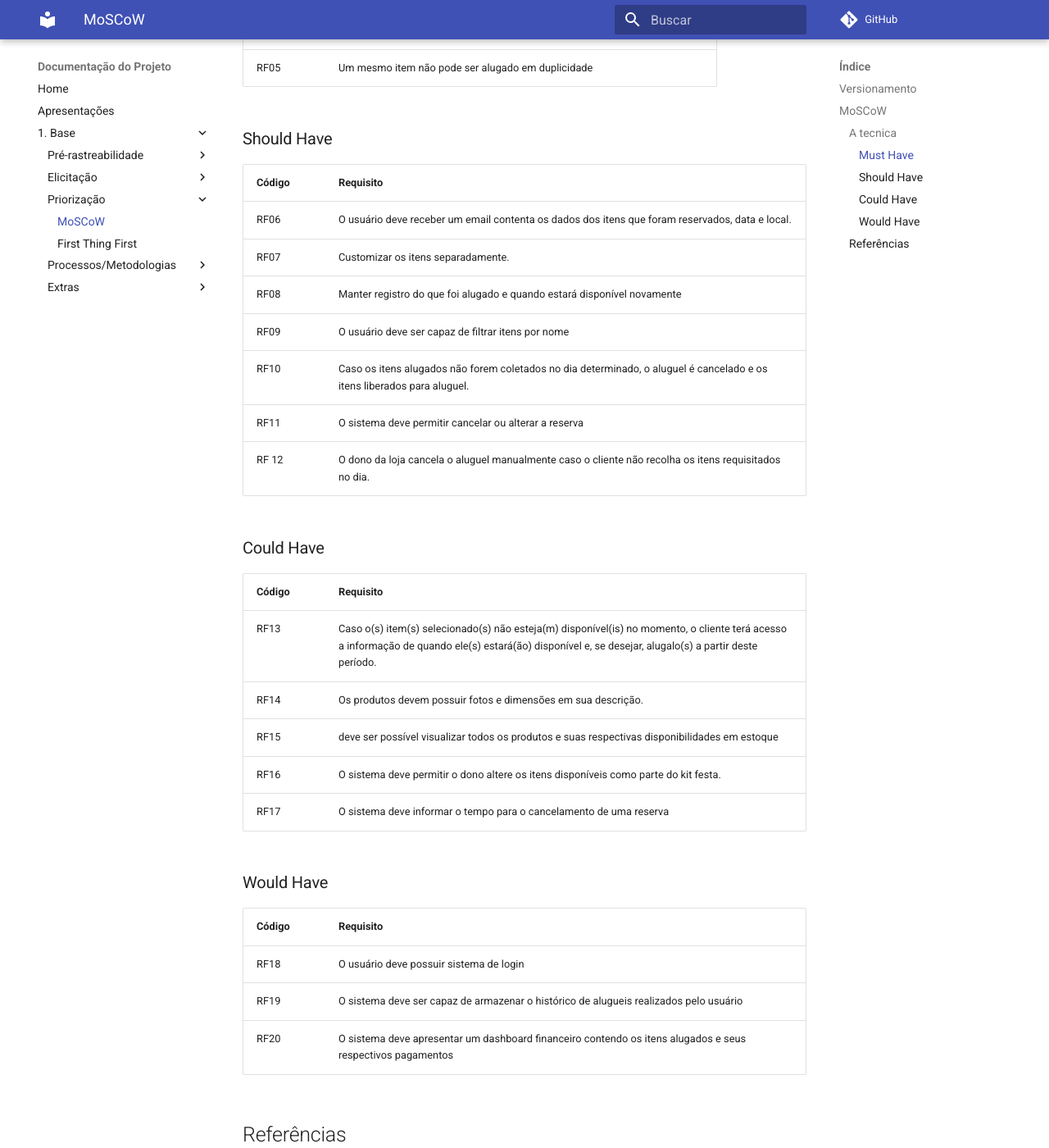
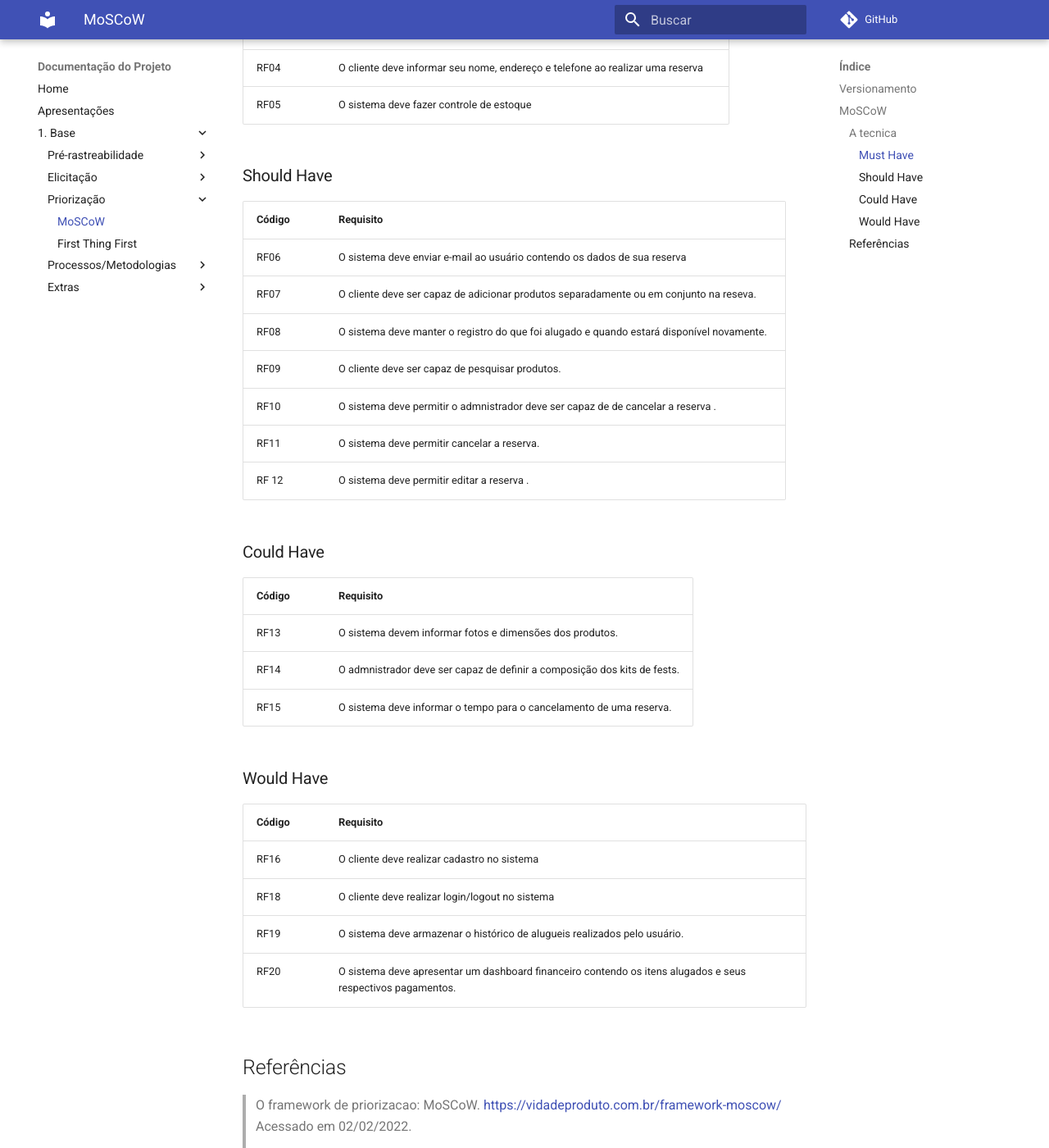
Before and after one commit to UnBArqDsw2021-2/2021.2_G7_-AluguelKitsFesta, an MkDocs documentation site: the page built from docs/Priorizacao/Moscow.md, in a window 1280 px wide and 1400 px high, scrolled down 958 px. Shown: the whole window at 82% size. Built offline with MkDocs 1.6.1 and Material for MkDocs 9.7.7, drawn with Linux system fonts in a browser that asks for light colours; comment, search, counter and statistics services are not loaded; some of the changed text lies outside the part shown.

Commit message:
update requirements of MoSCoW

```diff
--- a/docs/Priorizacao/Moscow.md
+++ b/docs/Priorizacao/Moscow.md
@@ -1,8 +1,9 @@
 ## Versionamento
 
-| Data       | Versão | Descrição            | Autor(es)    |
-| ---------- | ------ | -------------------- | ------------ |
-| 02/02/2022 | 1.0    | Criação do Documento | Luis Marques |
+| Data       | Versão | Descrição                  | Autor(es)    |
+| ---------- | ------ | -------------------------- | ------------ |
+| 02/02/2022 | 1.0    | Criação do Documento       | Luis Marques |
+| 04/02/2022 | 2.0    | Atualização dos requisitos | Luis Marques |
 
 # MoSCoW
 
@@ -15,43 +16,42 @@
 
 ### Must Have
 
-| Código | Requisito                                                                     |
-| ------ | ----------------------------------------------------------------------------- |
-| RF01   | Permitir que o usuário reserve kits festa para aluguel                        |
-| RF02   | emitir um código que representa a reserva realizada pelo cliente              |
-| RF03   | Os produtos devem ser cadastrados na plataforma                               |
-| RF04   | O cliente deve informar seu nome, endereço e telefone ao realizar uma reserva |
-| RF05   | Um mesmo item não pode ser alugado em duplicidade                             |
+| Código | Requisito                                                                         |
+| ------ | --------------------------------------------------------------------------------- |
+| RF01   | O cliente deve ser capaz de reservar produtos para aluguel                        |
+| RF02   | O sistema deve emitir um código que representa a reserva realizada pelo cliente   |
+| RF03   | O admnistrador deve ser capaz de cadastrar produtos na plataforma                 |
+| RF04   | O cliente deve informar seu nome, endereço e telefone ao realizar uma reserva     |
+| RF05   | O sistema deve fazer controle de estoque                                          |
 
 ### Should Have
 
-| Código | Requisito                                                                                                               |
-| ------ | ----------------------------------------------------------------------------------------------------------------------- |
-| RF06   | O usuário deve receber um email contenta os dados dos itens que foram reservados, data e local.                         |
-| RF07   | Customizar os itens separadamente.                                                                                      |
-| RF08   | Manter registro do que foi alugado e quando estará disponível novamente                                                 |
-| RF09   | O usuário deve ser capaz de filtrar itens por nome                                                                      |
-| RF10   | Caso os itens alugados não forem coletados no dia determinado, o aluguel é cancelado e os itens liberados para aluguel. |
-| RF11   | O sistema deve permitir cancelar ou alterar a reserva                                                                   |
-| RF 12  | O dono da loja cancela o aluguel manualmente caso o cliente não recolha os itens requisitados no dia.                   |
+| Código | Requisito                                                                                   |
+| ------ | ------------------------------------------------------------------------------------------- |
+| RF06   | O sistema deve enviar e-mail ao usuário contendo os dados de sua reserva                    |
+| RF07   | O cliente deve ser capaz de adicionar produtos separadamente ou em conjunto na reseva.      |
+| RF08   | O sistema deve manter o registro do que foi alugado e quando estará disponível novamente.   |
+| RF09   | O cliente deve ser capaz de pesquisar produtos.                                             |
+| RF10   | O sistema deve permitir o admnistrador deve ser capaz de de cancelar a reserva .            |
+| RF11   | O sistema deve permitir cancelar a reserva.                                                 |
+| RF 12  | O sistema deve permitir editar a reserva .                                                  |
 
 ### Could Have
 
-| Código | Requisito                                                                                                                                                                                             |
-| ------ | ----------------------------------------------------------------------------------------------------------------------------------------------------------------------------------------------------- |
-| RF13   | Caso o(s) item(s) selecionado(s) não esteja(m) disponível(is) no momento, o cliente terá acesso a informação de quando ele(s) estará(ão) disponível e, se desejar, alugalo(s) a partir deste período. |
-| RF14   | Os produtos devem possuir fotos e dimensões em sua descrição.                                                                                                                                         |
-| RF15   | deve ser possível visualizar todos os produtos e suas respectivas disponibilidades em estoque                                                                                                         |
-| RF16   | O sistema deve permitir o dono altere os itens disponíveis como parte do kit festa.                                                                                                                   |
-| RF17   | O sistema deve informar o tempo para o cancelamento de uma reserva                                                                                                                                    |
+| Código | Requisito                                                                |
+| ------ | ------------------------------------------------------------------------ |
+| RF13   | O sistema devem informar fotos e dimensões dos produtos.                 |
+| RF14   | O admnistrador deve ser capaz de definir a composição dos kits de fests. |
+| RF15   | O sistema deve informar o tempo para o cancelamento de uma reserva.      |
 
 ### Would Have
 
-| Código | Requisito                                                                                                  |
-| ------ | ---------------------------------------------------------------------------------------------------------- |
-| RF18   | O usuário deve possuir sistema de login                                                                    |
-| RF19   | O sistema deve ser capaz de armazenar o histórico de alugueis realizados pelo usuário                      |
-| RF20   | O sistema deve apresentar um dashboard financeiro contendo os itens alugados e seus respectivos pagamentos |
+| Código | Requisito                                                                                                   |
+| ------ | ----------------------------------------------------------------------------------------------------------- |
+| RF16   | O cliente deve realizar cadastro no sistema                                                                 |
+| RF18   | O cliente deve realizar login/logout no sistema                                                             |
+| RF19   | O sistema deve armazenar o histórico de alugueis realizados pelo usuário.                                   |
+| RF20   | O sistema deve apresentar um dashboard financeiro contendo os itens alugados e seus respectivos pagamentos. |
 
 ## Referências
 
```
Also changed, not shown: docs/Elicitacao/RequisitosF_NF.png, docs/Priorizacao/First_T_First.png.
